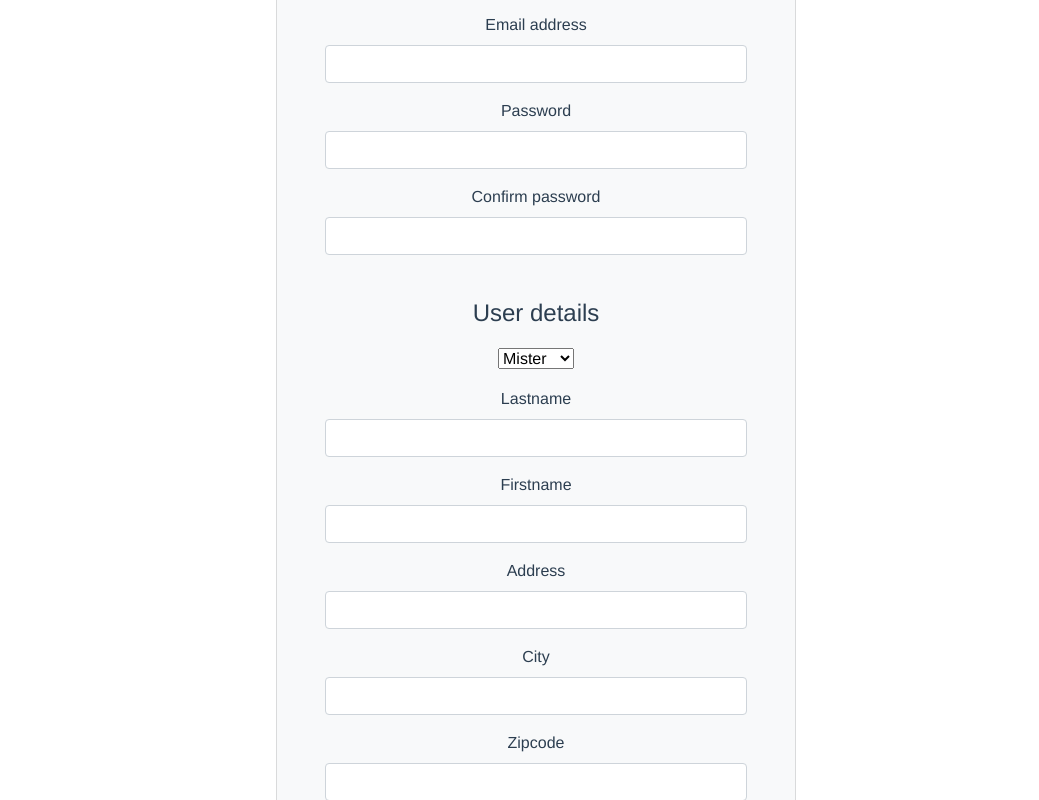
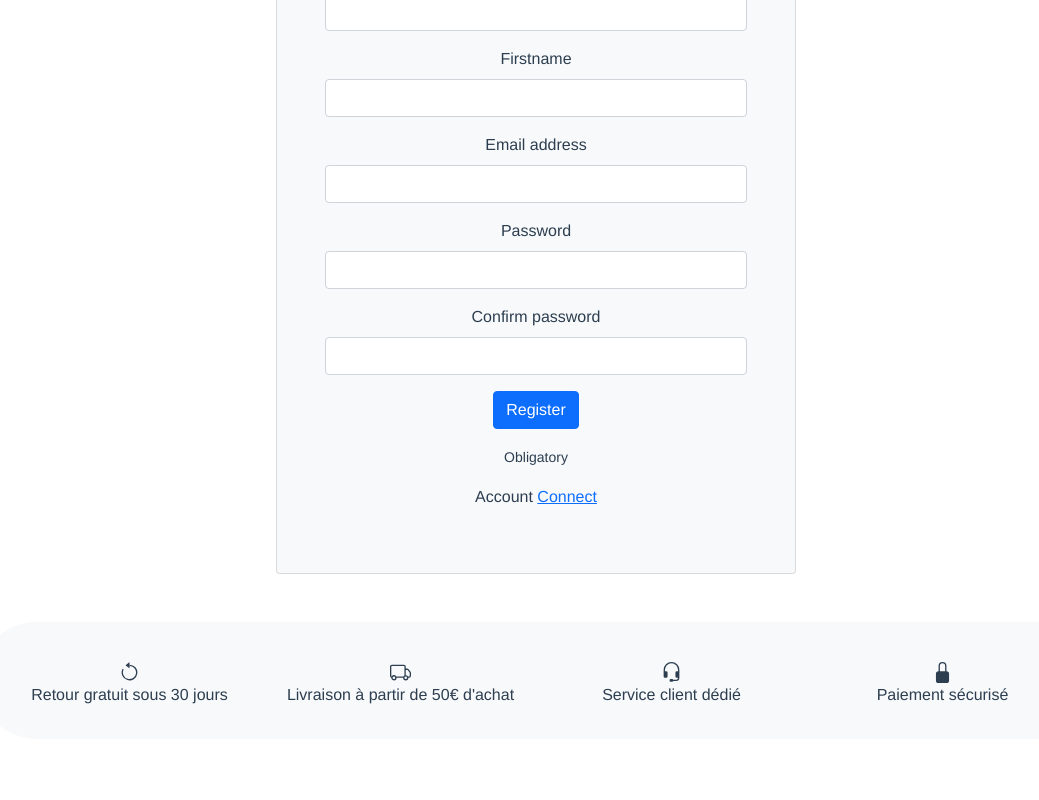
Before and after one commit to tyfannianathaniel/vuejs-eshop, a Vue app: page /register in a window 1280 px wide. Shown: the part 300-1100 px from the top of the page, without its empty margins (104-1143 px from the left). Built offline with nearby package versions, Linux system fonts and the light colour scheme.

Commit message:
Add the offcanvas + delete inputs

```diff
--- a/src/components/SignInForm.vue
+++ b/src/components/SignInForm.vue
@@ -8,63 +8,31 @@
         <form @submit.prevent ="handleSubmit"
         >
           <div>
-            <ul v-if="errors.length > 0">
+            <ul v-show="errors.length > 0">
               <b>{{ t('Errors') }}</b>
               <li class="fw-lighter list-unstyled text-danger" v-for="error in errors" :key="error.id">{{ error }}</li>
             </ul>
           </div>
-          <fieldset class="mb-4">
-            <legend class="mb-3">{{ t('User infos') }}</legend>
-            <div class="mb-3">
-              <label class="mb-2" for="signinEmail">{{ t('Email address')}}</label>
-              <input class="form-control" name="signinEmail" v-model="form.signinEmail" type="email" aria-label="{{ t('Aria email')}}">
-            </div>
-            <p>{{form.signinEmail}}</p>
-            <div class="mb-3">
-              <label class="mb-2" for="signinPassword">{{ t('Password')}}</label>
-              <input class="form-control" name="signinPassword" v-model="form.signinPassword" type="password" aria-label="{{ t('Aria password')}}">
-            </div>
-            <p>{{form.signinPassword}}</p>
-            <div class="mb-3">
-              <label class="mb-2" for="confirmPassword">{{ t('Confirm password')}}</label>
-              <input class="form-control" name="confirmPassword" v-model="form.confirmPassword" type="password" aria-label="{{ t('Aria confirm password')}}">
-            </div>
-            <p>{{form.confirmPassword}}</p>
-          </fieldset>
-          <fieldset class="mb-4">
-            <legend class="mb-3">{{ t('User details') }}</legend>
-            <div class="mb-3">
-              <select v-model="form.civility" aria-label="{{ t('Aria civility')}}">
-                <option value="Ms">{{ t('Madam')}}</option>
-                <option value="Mr">{{ t('Mister')}}</option>
-              </select>
-            </div>
           <div class="mb-3">
             <label class="mb-2" for="lastname">{{ t('Lastname')}}</label>
-              <input class="form-control" type="text" id="lastname" v-model="form.lastname" aria-label="{{ t('Aria lastname')}}">
+            <input class="form-control" type="text" id="lastname" v-model="lastname" aria-label="{{ t('Aria lastname')}}">
           </div>
           <div class="mb-3">
             <label class="mb-2" for="firstname">{{ t('Firstname')}}</label>
-              <input class="form-control" type="text" id="firstname" v-model="form.firstname" aria-label="{{ t('Aria firstname')}}">
+            <input class="form-control" type="text" id="firstname" v-model="firstname" aria-label="{{ t('Aria firstname')}}">
           </div>
           <div class="mb-3">
-              <label class="mb-2" for="address">{{ t('Address')}}</label>
-              <input class="form-control" type="text" id="address" v-model="form.address"  aria-label="{{ t('Aria address')}}">
+            <label class="mb-2" for="email">{{ t('Email address')}}</label>
+            <input class="form-control" name="email" v-model="email" type="email" aria-label="{{ t('Aria email')}}">
           </div>
           <div class="mb-3">
-              <label class="mb-2" for="city">{{ t('City')}}</label>
-              <input class="form-control" type="text" id="city" v-model="form.city" aria-label="{{ t('Aria city')}}">
-            </div>
-            <div class="mb-4">
-              <label class="mb-2" for="zip-code">{{ t('Zipcode')}}</label>
-              <input class="form-control" type="text" id="zipCode" v-model="form.zipCode" pattern="[0-9]{5}" aria-label="{{ t('Aria zipcode')}}">
+            <label class="mb-2" for="password">{{ t('Password')}}</label>
+            <input class="form-control" name="password" v-model="password.password" type="password" aria-label="{{ t('Aria password')}}">
           </div>
           <div class="mb-3">
-              <select name="country" v-model="form.country" aria-label="{{ t('Aria country')}}">
-                <option v-for="country in form.countries" :key="country.id" value="{{ country.val }}">{{ country.name }}</option>
-              </select>
+            <label class="mb-2" for="confirm">{{ t('Confirm password')}}</label>
+            <input class="form-control" name="confirm" v-model="password.confirm" type="password" aria-label="{{ t('Aria confirm password')}}">
           </div>
-          </fieldset>
           <div class="mb-3">
             <button type="submit" class="btn btn-primary">{{ t('Register')}}</button>
           </div>
@@ -86,31 +54,13 @@ import { useI18n } from 'vue-i18n';
 export default {
   data(){
     return {
-      form: {
-        signinEmail: "",
-        signinPassword: "",
-        confirmPassword: "",
-        civility: "Mr",
+        email: "",
+        password: {
+          password: "",
+          confirm: ""
+        },
         lastname:"",
         firstname: "",
-        address: "",
-        city: "",
-        zipCode: "",
-        countries: [
-        {
-          id: 1, val:"FR", name:"France"
-        },
-        {
-          id: 2, val:"BE", name:"Belgique"
-        },
-        {
-          id: 3, val:"CH", name:"Suisse"
-        },
-        {
-          id: 4, val:"GB", name:"Royaume-Uni"
-        }
-      ],
-      },
       errors:[]
     }
   },
@@ -124,42 +74,27 @@ export default {
   methods: {
     handleSubmit(){
 
-      if(this.form.signinEmail && this.form.signinPassword && this.form.confirmPassword && this.form.civility && this.form.lastname && this.form.firstname && this.form.address && this.form.city && this.form.zipCode && this.form.countries){
-        console.warn(this.form);
+      if(this.email && this.password.confirm &&
+        this.password.password && this.lastname && this.firstname){
         this.$router.push({name:"Home"});
       }
 
-      this.errors = [];
+      this.errors = []
 
-      if (!this.form.signinEmail) {
+      if (!this.email) {
         this.errors.push('Email obligatoire.');
       }
-      if (!this.form.signinPassword) {
+      if (!this.password) {
         this.errors.push('Mot de passe obligatoire.');
       }
-      if (this.form.confirmPassword !== this.signinPassword) {
+      if (this.password.confirm !== this.password) {
         this.errors.push('Confirmation de mot de passe non valide.');
       }
-      if (!this.form.civility) {
-        this.errors.push('Civilité obligatoire.');
-      }
-      if (!this.form.lastname) {
+      if (!this.lastname) {
         this.errors.push('Nom obligatoire.');
       }
-      if (!this.form.firstname) {
+      if (!this.firstname) {
         this.errors.push('Prénom obligatoire.');
-      }
-      if (!this.form.address) {
-        this.errors.push('Adresse obligatoire.');
-      }
-      if (!this.form.city) {
-        this.errors.push('Ville obligatoire.');
-      }
-      if (!this.form.zipCode) {
-        this.errors.push('Code postal obligatoire.');
-      }
-      if (!this.form.countries) {
-        this.errors.push('Pays obligatoire.');
       }
     }
   }
@@ -170,63 +105,36 @@ export default {
 {
   "en": {
     "Create account": "Create an account",
-    "User infos": "User information",
-    "User details": "User details",
     "Email address": "Email Address",
     "Password": "Create a password",
     "Confirm password": "Confirm password",
-    "Miss": "Miss",
-    "Madam": "Ms",
-    "Mister": "Mr",
     "Lastname": "Lastname",
     "Firstname": "Firstname",
     "Address": "Address",
-    "City": "City",
-    "Zipcode": "Zip code",
-    "Country": "Country",
     "Register": "Register",
     "Aria email": "Enter your email",
     "Aria password": "Create your password",
     "Aria confirm password": "Confirm your password",
-    "Aria civility": "Enter your Civility",
     "Aria lastname": "Enter Your lastname",
     "Aria firstname": "Enter Your firstname",
-    "Aria address": "Enter Your address",
-    "Aria city": "Enter Your city",
-    "Aria zipcode": "Enter Your zipcode",
-    "Aria country": "Enter Your country",
     "Obligatory": "*You must fill all the fields",
     "Errors": "Please correct the following error(s):",
     "Account": "Already have an account ? ",
-    "Connect": "Sign in"
+    "Connect": "Sign in",
   },
   "fr": {
     "Create account": "Créer un compte",
-    "User infos": "Informations de connexion",
-    "User details": "Informations personnelles",
     "Email address": "Adresse mail",
     "Password": "Mot de passe",
     "Confirm password": "Confirmation du mot de passe",
-    "Miss": "Mle",
-    "Madam": "Mme",
-    "Mister": "M.",
     "Lastname": "Nom",
     "Firstname": "Prénom",
-    "Address": "Adresse",
-    "City": "Ville",
-    "Zipcode": "Code postal",
-    "Country": "Pays",
     "Register": "Enregistrer",
     "Aria email": "Entrez votre adresse email",
     "Aria password": "Créez votre mot de passe",
     "Aria confirm password": "Confirmez votre mot de passe",
-    "Aria civility": "Entrez votre Civilité",
     "Aria lastname": "Entrez Votre nom",
     "Aria firstname": "Entrez Votre prénom",
-    "Aria address": "Entrez Votre adresse",
-    "Aria city": "Entrez Votre ville",
-    "Aria zipcode": "Entrez Votre code postal",
-    "Aria country": "Entrez Votre pays",
     "Obligatory": "* Tous les champs sont obligatoires",
     "Errors": "Veuillez vérifier les erreurs suivantes:",
     "Account": "Vous avez déjà un compte ? ",
--- a/src/components/SignInFormGoto.vue
+++ b/src/components/SignInFormGoto.vue
@@ -3,7 +3,7 @@
 
     <div class="pb-4">
       <div class="lead w-100">{{ t("don't have an account yet") }}</div>
-      <router-link to="/register" @click="displaySignIn" type="button" class="my-3 btn btn-primary">{{ t('create an account') }}</router-link>
+      <router-link data-bs-dismiss="offcanvas" to="/register" @click="displaySignIn" type="button" class="my-3 btn btn-primary">{{ t('create an account') }}</router-link>
     </div>
 
   </div>
```
Lines whose indentation alone changed are shown as unchanged.
